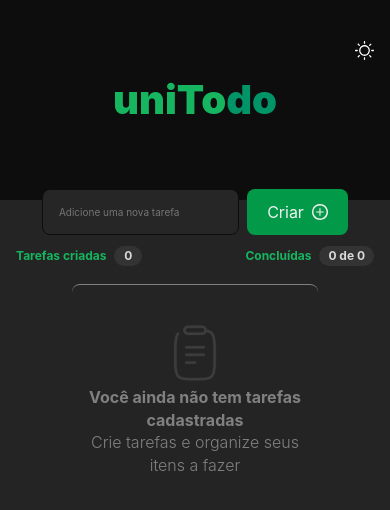
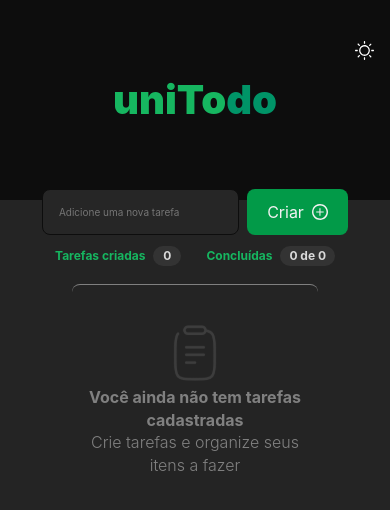
Before and after one commit to r90ur7/uniTodo, a React (Vite) app in the folder UniToDo/: page / in a window 390 px wide. Shown: the top 510 px of the page. Built offline with nearby package versions, Linux system fonts and the light colour scheme.

Commit message:
feat(tab_bar):mobile tab bar responsiva)

```diff
--- a/UniToDo/src/assets/Styles/Body.css
+++ b/UniToDo/src/assets/Styles/Body.css
@@ -261,14 +261,16 @@
 .Texto_light{
     color: #333333;
 }
-
+@media screen and (min-width: 280px) and (max-width: 459px){
+        .Tarefascount__Tab {
+                width: 100%;
+                gap: 12px;
+                max-width: 280px;
+            }
+}
 @media screen and (min-width: 280px) and (max-width: 1024px){
     .Tarefascount__Wrapper{
         padding: 46px 16px 16px;
-    }
-    .Tarefascount__Tab{
-        width: 100%;
-        gap: 12px;
     }
     .Tarefascount__ConcluidasContador,.Tarefascount__ConcluidasContador,
     .Tarefascount__ConcluidasContador__light{
```
